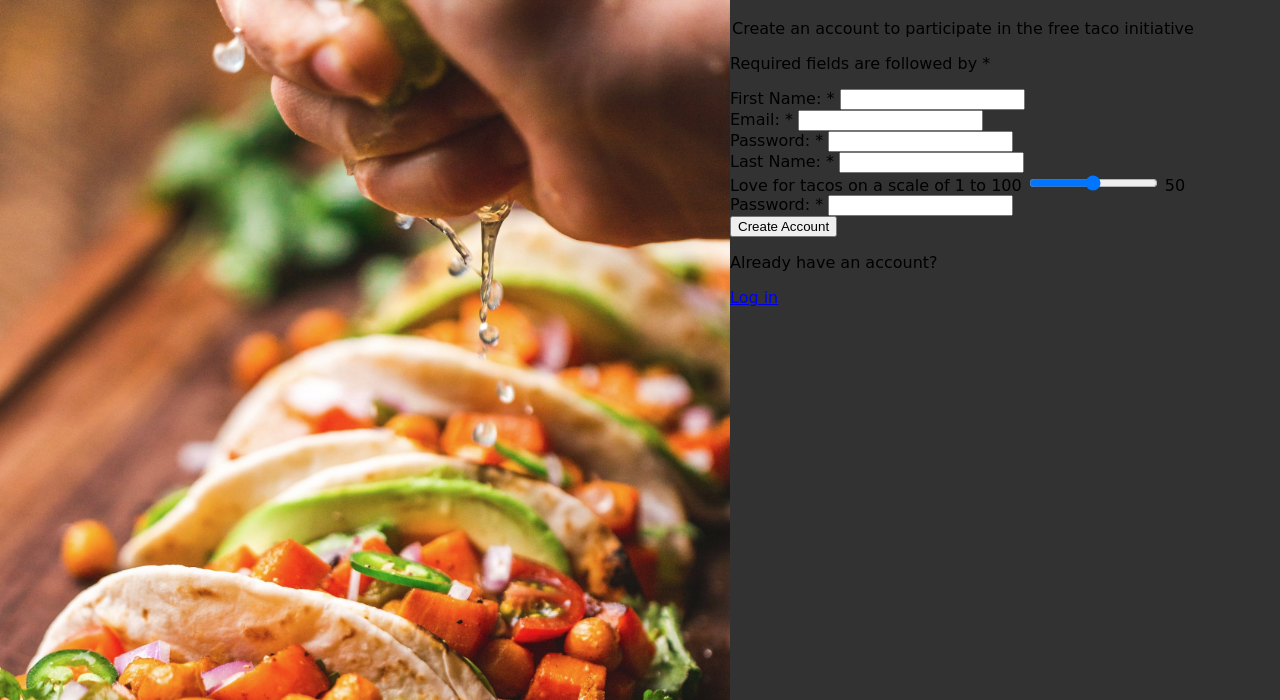
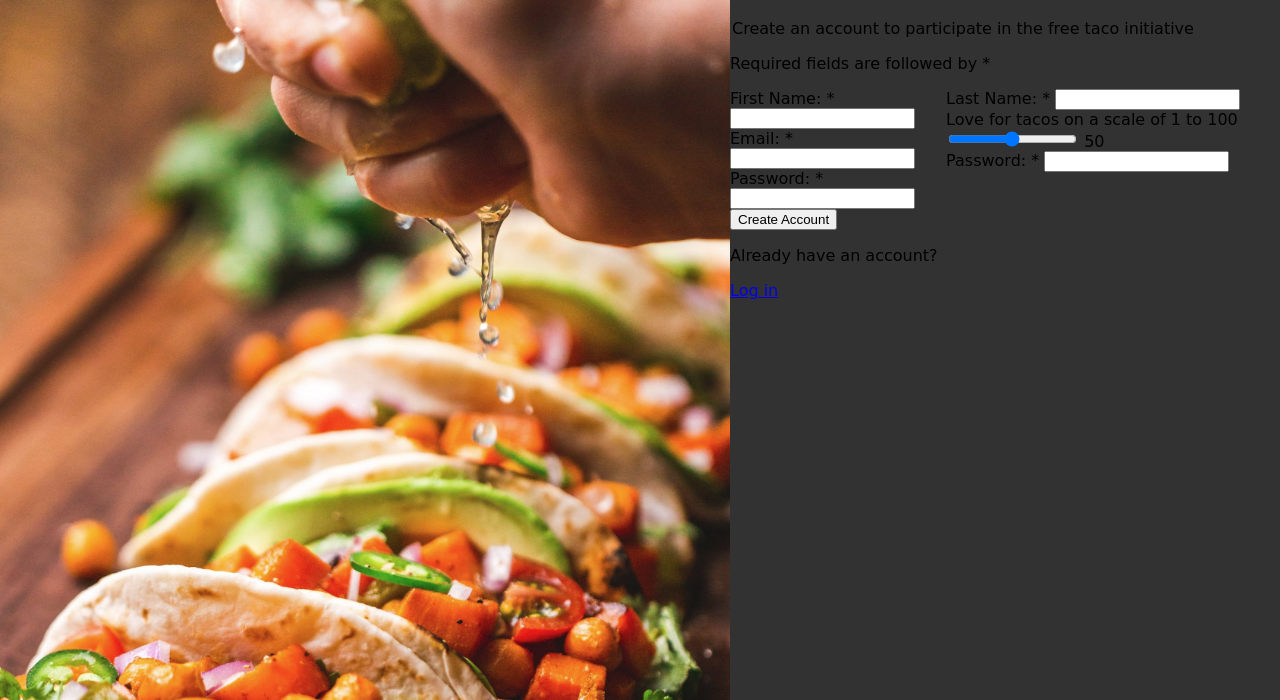
Before and after one commit to Gustav72/Taco-Form, a plain HTML site: page index.html in a window 1280 px wide. Shown: the part 100-800 px from the top of the page. Drawn offline with Linux system fonts and the light colour scheme; a web font is replaced by a local one.

Commit message:
Add container for right and left section of form add flex to css

```diff
--- a/index.html
+++ b/index.html
@@ -16,6 +16,7 @@
         <form action="#">
             <legend>Create an account to participate in the free taco initiative</legend>
             <p>Required fields are followed by <span aria-label="required">*</span></p>
+            <div class="input">
                 <div class="left">
                     <div>
                         <label for="first-name">First Name: <span aria-label="required">*</span></label>
@@ -45,6 +46,7 @@
                         <input id="password" type="password" name="password">
                     </div>
                 </div>
+            </div>
             <div><button type="submit">Create Account</button></div>
         </form>
         <div>
--- a/style.css
+++ b/style.css
@@ -7,9 +7,9 @@
 html {
     font-family: 'Chango', cursive, Cambria, Cochin, Georgia, Times, 'Times New Roman', serif;
     background-color: var(--background-color);
-    margin: 0;
+    /* margin: 0;
     height: 100%;
-    overflow: hidden
+    overflow: hidden */
 }
 
 body {
@@ -17,6 +17,11 @@ body {
     margin: 0;
 }
 
+.input {
+    display: flex;
+}
+
+
 img {
     width: 730px;
 }
```
Lines whose indentation alone changed are shown as unchanged.
